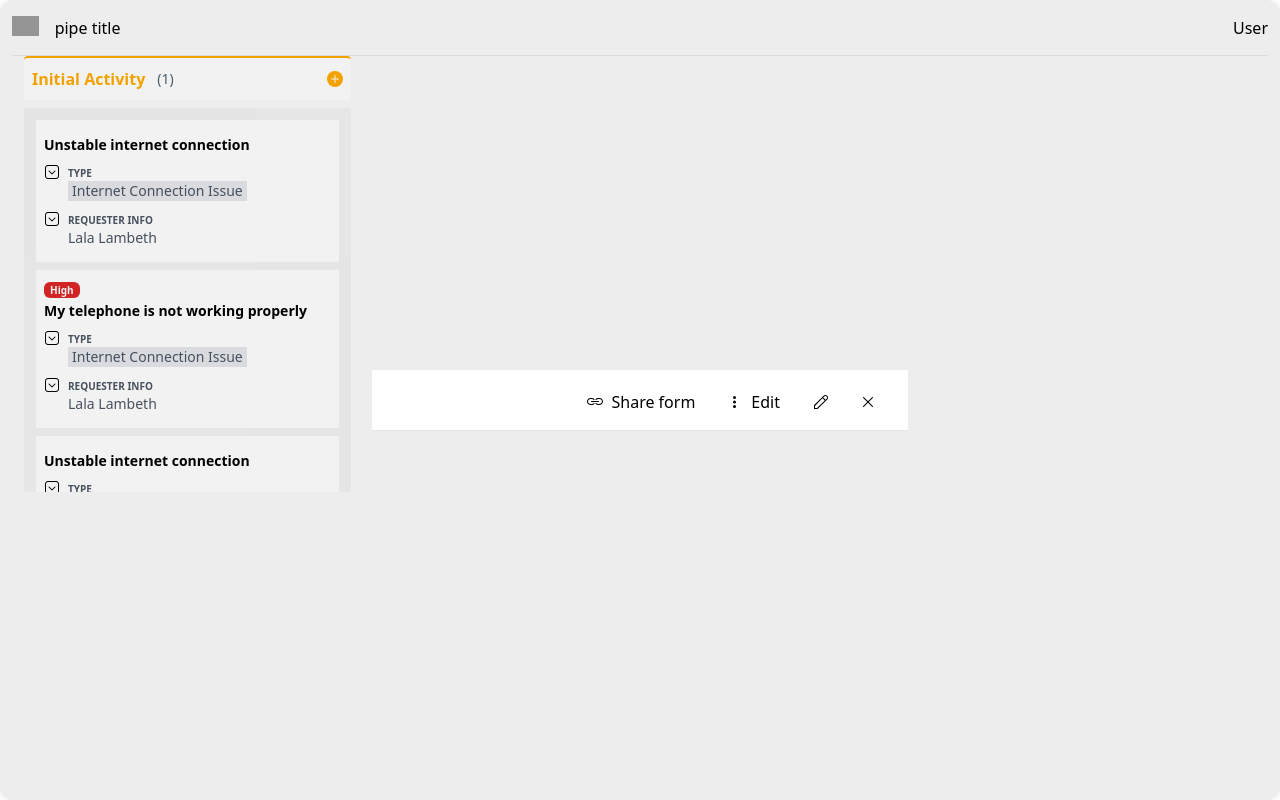
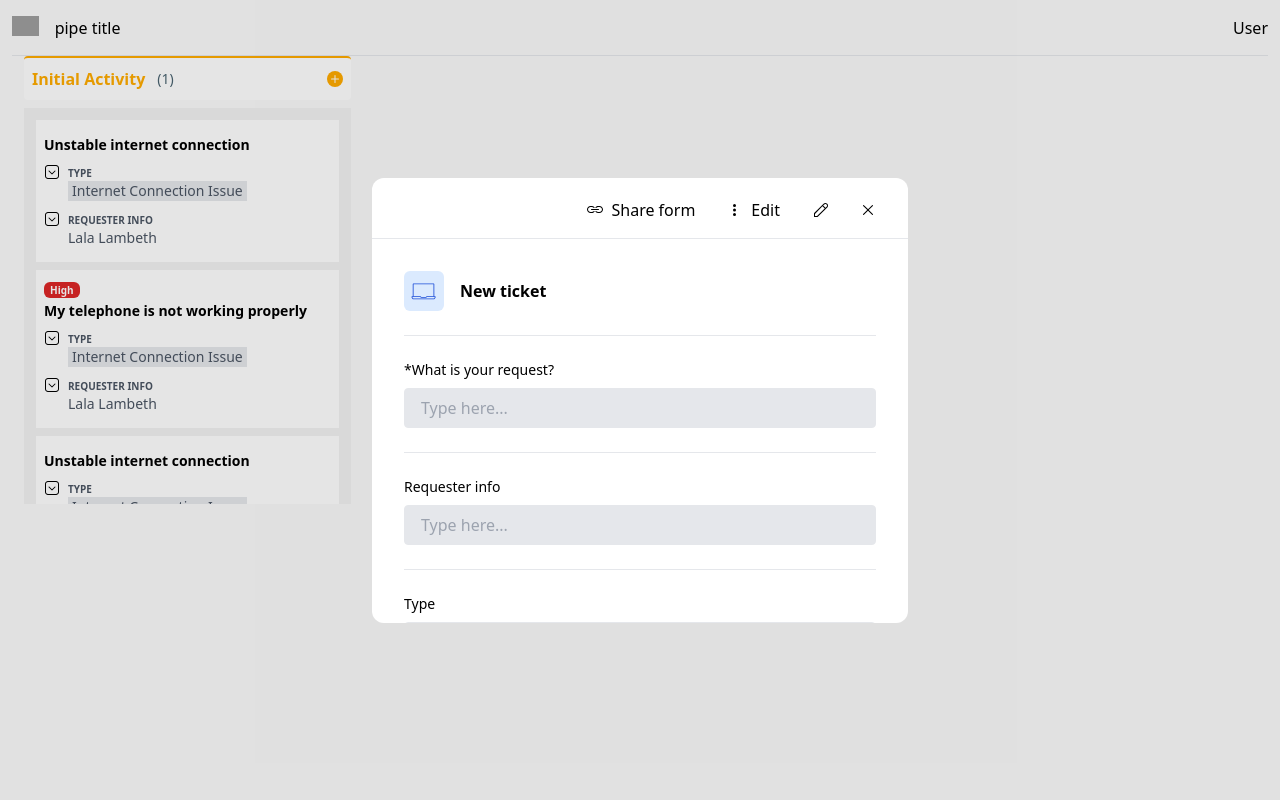
Before and after one commit to doubleyooz/react-basics, a React (Create React App) app in the folder react-pipefy/: page /pipes in a window 1280 px wide. Both pictures are taken after a click on the button 334 px from the left and 79 px from the top of the page. Built offline with nearby package versions, Linux system fonts and the light colour scheme; grey boxes are pictures that could not be loaded.

Commit message:
chore: NewCard styling and functionality    add react-hook-form;    add yup;    add @hookform/resolvers;    set basic NewCard styling;    add button functionality;

```diff
--- a/react-pipefy/package.json
+++ b/react-pipefy/package.json
@@ -3,15 +3,18 @@
   "version": "0.1.0",
   "private": true,
   "dependencies": {
+    "@hookform/resolvers": "^2.9.7",
     "@testing-library/jest-dom": "^5.14.1",
     "@testing-library/react": "^13.0.0",
     "@testing-library/user-event": "^13.2.1",
     "react": "^18.2.0",
     "react-dom": "^18.2.0",
+    "react-hook-form": "^7.34.2",
     "react-router-dom": "^6.3.0",
     "react-scripts": "5.0.1",
     "tailwind-scrollbar-hide": "^1.1.7",
-    "web-vitals": "^2.1.0"
+    "web-vitals": "^2.1.0",
+    "yup": "^0.32.11"
   },
   "scripts": {
     "start": "react-scripts start",
--- a/react-pipefy/src/components/List.jsx
+++ b/react-pipefy/src/components/List.jsx
@@ -14,7 +14,7 @@ const List = ({ title, description, colour, label }) => {
                 className="flex justify-between items-center p-2 mb-2 min-h-11 border-t-2 bg-white rounded"
                 style={{ borderColor: colour }}
             >
-                <div className="flex gap-3 items-center ">
+                <div className="flex gap-3 items-center">
                     <span
                         className="font-semibold text-base"
                         style={{ color: colour }}
@@ -36,10 +36,8 @@ const List = ({ title, description, colour, label }) => {
                     <Add />
                 </button>
             </header>
-            <div
-                className="justify-center p-3 h-96 overflow-auto scrollbar-hide"
-                style={{ backgroundColor: '#f2f2f2' }}
-            >
+            <div className="pt-3" style={{ backgroundColor: '#f2f2f2' }}>
+                <div className="justify-center px-3 pb-3 h-96 overflow-auto scrollbar-hide">
                     <Card title="Unstable internet connection"></Card>
                     <Card
                         title="My telephone is not working properly"
@@ -55,6 +53,7 @@ const List = ({ title, description, colour, label }) => {
                     </div>
                 </div>
             </div>
+        </div>
     );
 };
 
--- a/react-pipefy/src/components/NewCard.jsx
+++ b/react-pipefy/src/components/NewCard.jsx
@@ -1,7 +1,11 @@
+import { useForm } from 'react-hook-form';
+import { yupResolver } from '@hookform/resolvers/yup';
+import * as yup from 'yup';
 import { ReactComponent as Close } from '../assets/close.svg';
 import { ReactComponent as Dots } from '../assets/dots.svg';
 import { ReactComponent as Edit } from '../assets/edit.svg';
 import { ReactComponent as Share } from '../assets/share.svg';
+import { ReactComponent as Ticket } from '../assets/ticket.svg';
 
 const FormButton = ({ Icon, text, setTrigger, trigger }) => {
     return (
@@ -11,30 +15,145 @@ const FormButton = ({ Icon, text, setTrigger, trigger }) => {
                 onClick={() => (setTrigger ? setTrigger(trigger) : {})}
             >
                 {Icon}
-                {text}
+                {text ? text : ''}
             </div>
         </div>
     );
 };
 
 const NewCard = ({ trigger, setTrigger }) => {
+    const schema = yup.object().shape({
+        requester: yup.string().required(),
+        title: yup.string().required(),
+        type: yup.string().required(),
+        details: yup.string().min(5),
+    });
+
+    const {
+        register,
+        handleSubmit,
+        formState: { errors },
+    } = useForm({ resolver: yupResolver(schema) });
+
+    const onSubmit = (data) => {
+        console.log(data);
+    };
+
     return trigger ? (
-        <div className="fixed top-0 left-0 h-screen w-screen flex justify-center items-center bg-black bg-opacity-5 rounded-xl m-auto">
-            <div className="bg-white" style={{ width: '536px' }}>
+        <div className="fixed top-0 left-0 h-screen w-screen flex justify-center items-center bg-black bg-opacity-10 m-auto">
+            <div className="bg-white rounded-xl" style={{ width: '536px' }}>
                 <header className="flex items-center justify-end border-b px-4 pt-3 pb-2">
                     <FormButton Icon={<Share />} text={'Share form'} />
                     <FormButton Icon={<Edit />} text={'Edit'} />
 
                     <div className="flex items-center">
-                        <FormButton Icon={<Dots />} text={''} />
+                        <FormButton Icon={<Dots />} />
                         <FormButton
                             Icon={<Close />}
-                            text={''}
                             setTrigger={setTrigger}
                             trigger={false}
                         />
                     </div>
                 </header>
+                <form
+                    className="flex flex-col w-full h-96 px-8 pt-8 overflow-auto"
+                    onSubmit={handleSubmit(onSubmit)}
+                >
+                    <div className="">
+                        <div className="flex mb-6 items-center">
+                            <div className="w-10 h-10 text-blue-700 bg-blue-100 mr-4 rounded-md">
+                                <Ticket />
+                            </div>
+
+                            <span className="font-bold">New ticket</span>
+                        </div>
+                        <div className="flex flex-col border-t py-6">
+                            <label className="pb-2 text-sm">
+                                *What is your request?
+                            </label>
+                            <input
+                                className="h-10 w-full rounded px-4 items-center bg-gray-200 border outline-none hover:bg-white hover:border-blue-600"
+                                type="text"
+                                {...register('title')}
+                                placeholder="Type here..."
+                            />
+                            <p className="text-xs text-red-900">
+                                {errors.title?.message}
+                            </p>
+                        </div>
+
+                        <div className="flex flex-col border-t py-6">
+                            <label className="pb-2 text-sm">
+                                Requester info
+                            </label>
+                            <input
+                                className="h-10 w-full rounded px-4 items-center bg-gray-200 border outline-none hover:bg-white hover:border-blue-600 "
+                                type="text"
+                                {...register('requester')}
+                                placeholder="Type here..."
+                            />
+                            <p className="text-xs text-red-900">
+                                {errors.requester?.message}
+                            </p>
+                        </div>
+
+                        <div className="flex flex-col border-t py-6">
+                            <label className="pb-2 text-sm">Type</label>
+                            <div className="border rounded hover:border-blue-600">
+                                <select
+                                    className="h-10 w-full rounded px-4 items-center cursor-pointer appearance-none text-xs border-none bg-gray-200 hover:bg-white"
+                                    type="text"
+                                    name="type"
+                                    placeholder="Select an option"
+                                >
+                                    <option value="">
+                                        {'User login (add / remove)'}
+                                    </option>
+                                    <option value="">
+                                        {'Internet Connection issue'}
+                                    </option>
+                                    <option value="">{'Telecom issue'}</option>
+                                    <option value="">
+                                        {'Software installation'}
+                                    </option>
+                                    <option value="">
+                                        {'Equipment installation'}
+                                    </option>
+                                    <option value="">
+                                        {'Equipment maintenance'}
+                                    </option>
+                                    <option value="">
+                                        {'Software maintenance'}
+                                    </option>
+                                    <option value="">{'Reports'}</option>
+                                    <option value="">{'Others'}</option>
+                                </select>
+                            </div>
+                            <p className="text-xs text-red-900">
+                                {errors.type?.message}
+                            </p>
+                        </div>
+                        <div className="flex flex-col border-t py-6">
+                            <span className="pb-2 text-xs cursor-pointer underline-offset-2 decoration-gray-600 decoration-dotted hover:text-blue-300">
+                                More information
+                            </span>
+                            <input
+                                className="h-10 w-full rounded px-4 items-center  bg-gray-200 border outline-none hover:border-blue-600 hover:bg-white "
+                                type="text"
+                                name="details"
+                                placeholder="Type here..."
+                            />
+                            <p className="text-xs text-red-900">
+                                {errors.details?.message}
+                            </p>
+                        </div>
+                    </div>
+
+                    <input
+                        type="submit"
+                        className="py-4 mx-8 mb-8 rounded bg-blue-900 hover:bg-blue-400 text-gray-100 text-center"
+                    />
+                </form>
             </div>
         </div>
     ) : (
```
Also changed, not shown: react-pipefy/src/assets/ticket.svg (added), react-pipefy/src/index.scss (line endings or trailing spaces), 1 other file (tests, documents, lock files or other folders). Lines whose indentation alone changed are shown as unchanged.
